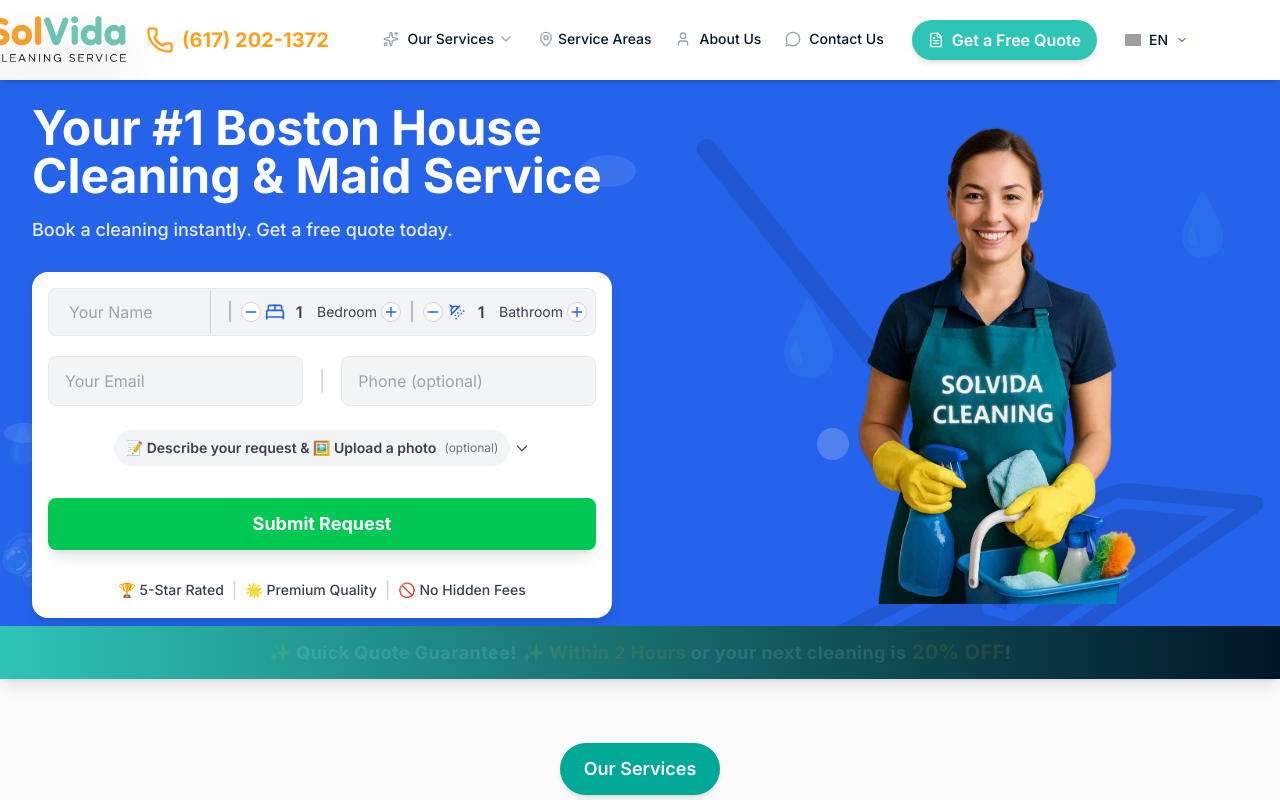
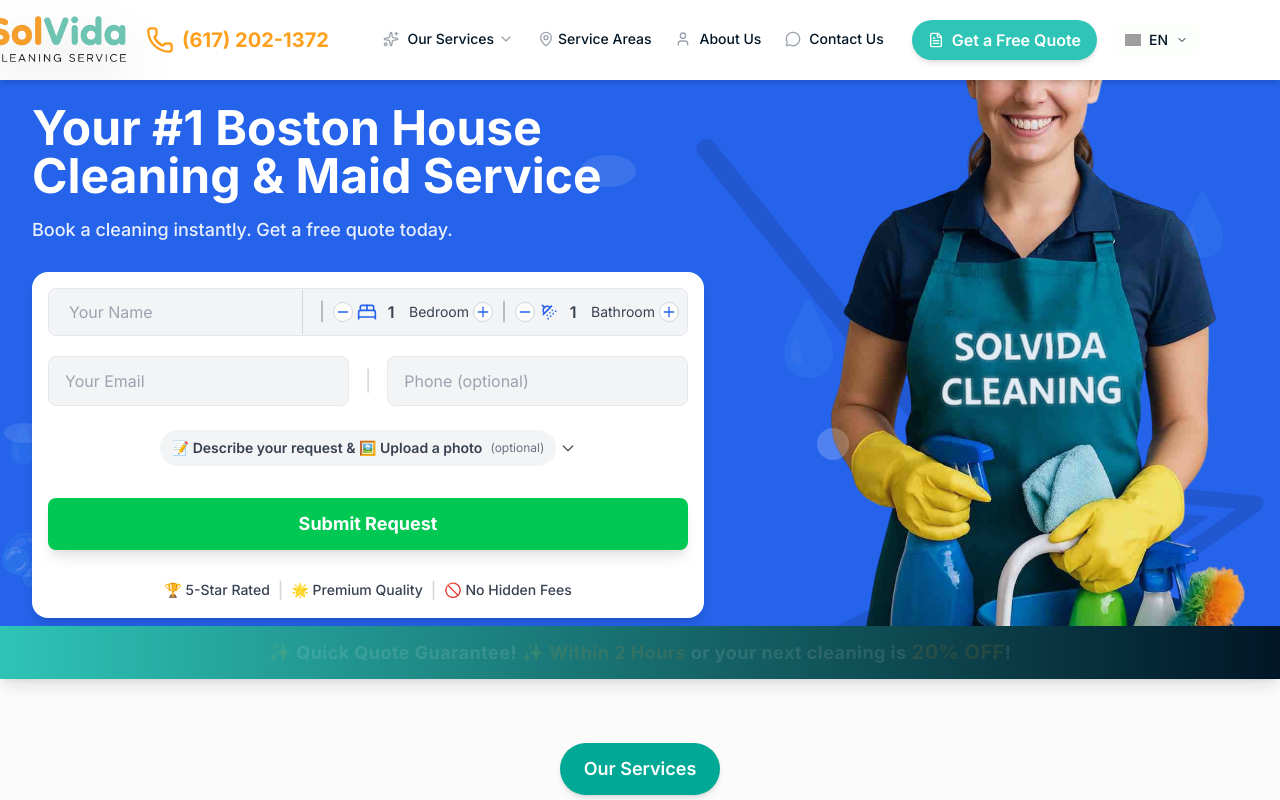
Before and after one commit to volkanmutaf/solvidaclean, a React (Vite) app: page / in a window 1280 px wide. Shown: the top 800 px of the page. Built offline with nearby package versions, Linux system fonts and the light colour scheme; grey boxes are pictures that could not be loaded.

Commit message:
Fix cleaner-woman2.png: use absolute positioning for better visibility on desktop

```diff
--- a/src/components/Hero.jsx
+++ b/src/components/Hero.jsx
@@ -204,9 +204,22 @@
         <img
           src="/src/assets/cleaningequipments.svg"
           alt="Cleaning Equipments Decorative"
-          className="absolute right-0 top-1/4 w-[600px] max-w-none opacity-10 pointer-events-none select-none z-0"
+          className="absolute right-0 top-1/4 w-[600px] max-w-none opacity-10 pointer-events-none select-none z-0 hidden lg:block"
           draggable={false}
         />
+        {/* Maid Image - Absolute positioned on desktop */}
+        <div className="hidden lg:block absolute right-0 top-1/2 -translate-y-1/2 w-[400px] xl:w-[500px] z-5 pointer-events-none">
+          <img
+            src="/images/cleaner-woman2.png"
+            alt="Professional cleaning staff"
+            className="w-full h-auto object-contain opacity-95"
+            draggable={false}
+            onError={(e) => {
+              console.error('Hero maid image failed to load:', e.target.src);
+              e.target.style.display = 'none';
+            }}
+          />
+        </div>
         {/* Right-side bubbles/drops (more concentrated) */}
         <span className="absolute top-10 right-1/4 opacity-20 text-5xl">🫧</span>
         <span className="absolute top-1/2 right-1/3 opacity-10 text-7xl">💧</span>
@@ -471,21 +484,6 @@
           </form>
         </div>
 
-        {/* RIGHT CONTENT - Maid Image (Desktop only) */}
-        <div className="hidden lg:flex flex-1 items-center justify-center lg:justify-end relative z-10 pl-4 xl:pl-8 min-w-0">
-          <div className="relative w-full max-w-md xl:max-w-lg flex-shrink-0">
-            <img
-              src="/images/cleaner-woman2.png"
-              alt="Professional cleaning staff"
-              className="w-full h-auto max-h-[500px] object-contain"
-              draggable={false}
-              onError={(e) => {
-                console.error('Hero image failed to load:', e.target.src);
-                e.target.style.display = 'none';
-              }}
-            />
-          </div>
-        </div>
 
       </div>
       {/* Floating Action Buttons (FAB) */}
```
